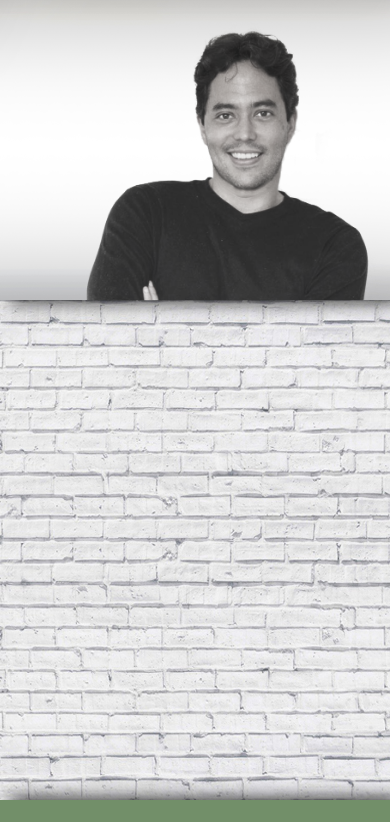
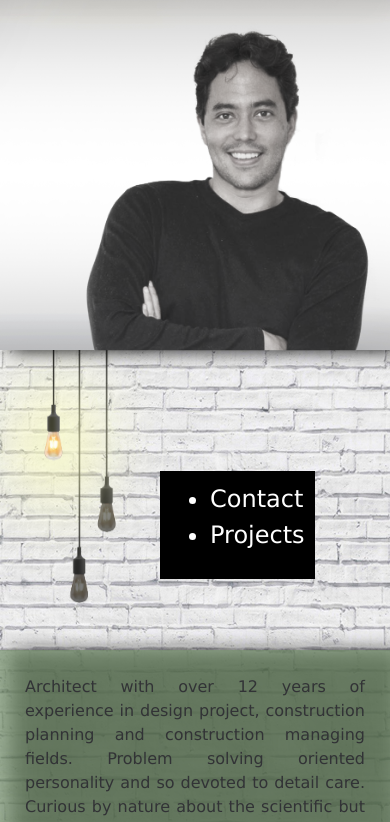
Before and after one commit to ELVANRODRIGUEZ/Actividad1, a plain HTML site: page index.html in a window 390 px wide. Shown: the top 822 px of the page. Drawn offline with nearby package versions, Linux system fonts and the light colour scheme.

Commit message:
Adding more functionality.

```diff
--- a/assets/css/style.css
+++ b/assets/css/style.css
@@ -21,37 +21,46 @@ body {
     margin: 0px;
 }
 
-#header {
+#headerCol {
     position: relative;
+    height: 400px;
     padding: 0px;
     min-width: 100vw;
 }
 
 #headerBanner {
-
+    position: absolute;
+    top: 0px;
     width: 100%;
     height: 400px;
     filter: drop-shadow(10px 0 10px black);
+    z-index: 1;
 }
 
 #profPic {
     height: 400px;
     position: absolute;
-    z-index: 2;
     right: 0px;
     bottom: 0px;
+    z-index: 2;
 }
 
 @media only screen and (max-width: 580px) {
+    #headerCol {
+        height: 350px;
+    }
+
     #headerBanner {
-        height: 300px;
+        height: 350px;
+        z-index: 2;
     }
 
     #profPic {
         top: 0px;
-        clip-path: inset(0px 0px 154px 0px);
+        clip-path: inset(0px 0px 104px 0px);
         width: 320px;
         height: auto;
+        z-index: 3;
 
     }
 }
@@ -60,7 +69,7 @@ body {
     height: 900px;
     width: 290px;
     position: absolute;
-    z-index: 1;
+    z-index: 3;
     left: -30px;
     top: 0px;
 }
@@ -68,13 +77,41 @@ body {
 @media only screen and (max-width: 580px) {
     #ligthHigh {
         height: 700px;
-        z-index: -1;
-        width: 290px;
+        z-index: 1;
+        width: 220px;
     }
 }
 
 
-/* ======================================= HEADER*/
+#navContainer {
+    /* height: 200px; */
+    /* width: 300px; */
+    /* background-color: rgb(28, 184, 13); */
+    /* opacity: .4; */
+    position: absolute;
+    left: 160px;
+    top: 50%;
+    transform: translateY(-50%);
+    z-index: 3;
+    color: rgb(0, 0, 0);
+    font-size: 18pt;
+    font-weight: 500;
+    font-family: Verdana, Geneva, Tahoma, sans-serif;
+}
+
+@media only screen and (max-width: 580px) {
+    #navContainer {
+        top: 150%;
+        background-color: rgb(0, 0, 0);
+        color: rgb(255, 255, 255);
+        padding: 10px;
+    }
+
+
+}
+
+
+/* ======================================= TEXT ROW*/
 
 .bodyRow {
     width: 70%;
@@ -82,17 +119,16 @@ body {
     filter: drop-shadow(10px 0 10px black);
 }
 
-
-
 @media only screen and (max-width: 580px) {
     .bodyRow {
         width: 100%;
-        margin: 500px 0px 50px auto;
+        margin: 300px 0px 50px auto;
     }
 }
 
+
 #textCol {
-    background-color: rgb(114, 143, 105);
+    background-color: rgb(114, 143, 105, .65);
     padding: 40px;
     text-align: justify;
     text-justify: auto;
@@ -106,15 +142,22 @@ body {
 
 @media only screen and (max-width: 580px) {
     #textCol {
-        padding: 15px;
+        padding: 25px;
     }
 }
 
 .genText {
-    color: rgb(0, 0, 0);
+    color: rgb(50, 51, 54);
     margin: 0;
-    font-size: 18pt;
+    font-size: 16pt;
     font-weight: 500;
     font: bolder;
-    font-family: 'Times New Roman', Times, serif;
+    font-family: Verdana, Geneva, Tahoma, sans-serif;
 }
+
+@media only screen and (max-width: 580px) {
+    .genText {
+        font-size: 12pt;
+        font-weight: 300;
+    }
+}
--- a/index.html
+++ b/index.html
@@ -50,20 +50,36 @@
 
     <div class="container-fluid">
         <div class="row headerRow">
-            <div id="header" class="col-12">
+            <div id="headerCol" class="col-12">
+                <div id="navContainer">
+                    <ul>
+                        <li>Contact</li>
+                        <li>Projects</li>
+                    </ul>
+                </div>
                 <img id="headerBanner" src="assets/images/HeaderBanner.jpg" alt="HeaderBanner">
                 <img id="profPic" src="assets/images/ProfilePic.png" alt="ProfilePicture">
                 <img id="ligthHigh" src="assets/images/Ligth_HighOn.png" alt="ProfilePicture">
+
             </div>
         </div>
 
         <div class="row bodyRow">
             <div id="textCol" class="col-12">
-                <p class="genText">Architect with over 12 years of experience in design project, construction planning and construction managing fields.
-                        Problem solving oriented personality and so devoted to detail care. Curious by nature about the scientific but also artistic context of my field. Now a days, the former has led me to embark on the Programming World in order to expand my administration capabilities by building remote distribuited and interface friendly environments our working teams can interact from.
-                        The attention to aesthetis and my passion for graphical arts, digital painting in particular, forces me to always consider the expectator experience, which of course I have as one of the main guide lines when designing information exchange formats for managing processes. In other words, I always try to merge form and function when building not just architerctural solutions, but also collaborative managing ones.
-                        In this portfolio you will find detailed description of my work in relationship to the different fields I have experience on. I thank you in advance for reviewing it.
-                        Please visit my current workplace: 3a+c Taller de Arquitectura. </p>
+                <p class="genText">Architect with over 12 years of experience in design project, construction planning
+                    and construction managing fields.
+                    Problem solving oriented personality and so devoted to detail care. Curious by nature about the
+                    scientific but also artistic context of my field. Now a days, the former has led me to embark on the
+                    Programming World in order to expand my administration capabilities by building remote distribuited
+                    and interface friendly environments our working teams can interact from.
+                    The attention to aesthetis and my passion for graphical arts, digital painting in particular, forces
+                    me to always consider the expectator experience, which of course I have as one of the main guide
+                    lines when designing information exchange formats for managing processes. In other words, I always
+                    try to merge form and function when building not just architerctural solutions, but also
+                    collaborative managing ones.
+                    In this portfolio you will find detailed description of my work in relationship to the different
+                    fields I have experience on. I thank you in advance for reviewing it.
+                    Please visit my current workplace: 3a+c Taller de Arquitectura. </p>
             </div>
         </div>
 
```
